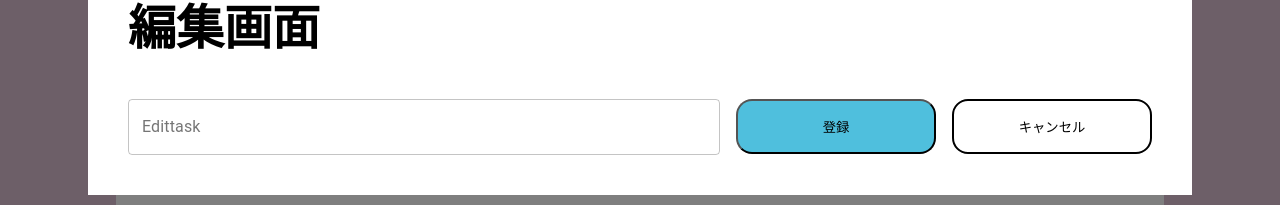
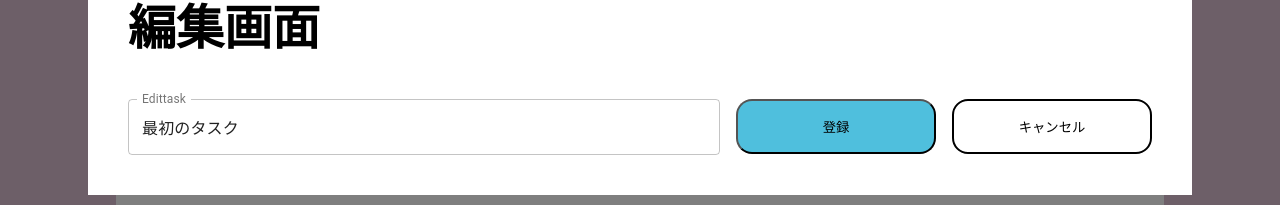
Before and after one commit to kodai01/redux-ts-todo-plus, a React (Create React App) app: page / in a window 1280 px wide. Both pictures are taken after a click on the button 1044 px from the left and 312 px from the top of the page. Shown: the part 348-553 px from the top of the page. Built offline with nearby package versions, Linux system fonts and the light colour scheme.

Commit message:
7のモーダルの開閉と編集機能を実装

```diff
--- a/src/features/task/taskItem/taskItem.tsx
+++ b/src/features/task/taskItem/taskItem.tsx
@@ -8,20 +8,38 @@ import DeleteIcon from '@material-ui/icons/Delete';
 import SimpleModal from '../../modal/simpleModal';
 import Modal from '@material-ui/core/Modal';
 import TextField from '@material-ui/core/TextField';
+import { useDispatch, useSelector } from 'react-redux';
+import {
+  selectIsModalOpen,
+  toggleModalOpen,
+  editTask,
+  selectEditTask,
+  replaceTask,
+} from '../taskSlice';
 
 interface PropTypes {
   task: { id: number; title: string; completed: boolean };
 }
 
 const TaskItem: React.FC<PropTypes> = ({ task }) => {
-  const [open, setOpen] = React.useState(false);
+  const isModalOpen = useSelector(selectIsModalOpen);
+  const editValue = useSelector(selectEditTask);
+  const dispatch = useDispatch();
 
   const handleOpen = () => {
-    setOpen(true);
+    dispatch(editTask(task));
+    dispatch(toggleModalOpen(true));
   };
 
   const handleClose = () => {
-    setOpen(false);
+    dispatch(toggleModalOpen(false));
+  };
+
+  const handleReplace = (data: any) => {
+    const sendData = { ...replaceTask, title: data.taskTitle };
+    dispatch(editTask(data));
+    dispatch(toggleModalOpen(false));
+    console.log(data);
   };
 
   return (
@@ -45,7 +63,7 @@ const TaskItem: React.FC<PropTypes> = ({ task }) => {
       </div>
       <Modal
         className="modal"
-        open={open}
+        open={isModalOpen}
         onClose={handleClose}
         aria-labelledby="simple-modal-title"
         aria-describedby="simple-modal-description"
@@ -59,8 +77,9 @@ const TaskItem: React.FC<PropTypes> = ({ task }) => {
               label="Edittask"
               variant="outlined"
               name="taskTitle"
+              defaultValue={editValue.title}
             />
-            <button className="submit" type="submit">
+            <button className="submit" type="button" onClick={handleReplace}>
               登録
             </button>
             <button className="cancel" type="button" onClick={handleClose}>
--- a/src/features/task/taskSlice.ts
+++ b/src/features/task/taskSlice.ts
@@ -41,14 +41,45 @@ export const taskSlice = createSlice({
       };
       state.tasks = [newTask, ...state.tasks];
     },
+    //3.1.modalの開閉
+    toggleModalOpen: (state, action) => {
+      state.isModalOpen = action.payload;
+    },
+
+    //3.2.どのtaskを選択しているか管理
+    editTask: (state, action) => {
+      state.selectedTask = action.payload;
+    },
+
+    //3.4.taskの編集
+    replaceTask: (state, action) => {
+      //state.tasksの中から指定したtaskを抜き出す
+      const task = state.tasks.find((t) => t.id === action.payload.id);
+
+      if (task) {
+        //抜き出したtasのtitleを書き換える
+        task.title = action.payload.title;
+      }
+    },
   },
 });
 //1.4.actionをexport
-export const { createTask } = taskSlice.actions;
+export const {
+  createTask,
+  toggleModalOpen,
+  editTask,
+  replaceTask,
+} = taskSlice.actions;
 //1.5.useSelectorを用いてstateの中身をReactに反映
 //                                                               => state.nameで書いたこと.Taskstateに書いてあるtasksをselectTaskが持つ
 export const selectTask = (state: RootState): TaskState['tasks'] =>
   state.task.tasks;
+
+export const selectIsModalOpen = (state: RootState): TaskState['isModalOpen'] =>
+  state.task.isModalOpen;
+//3.3.  3.2でやったのをexport
+export const selectEditTask = (state: RootState): TaskState['selectedTask'] =>
+  state.task.selectedTask;
 //1.6.store.tsへ
 //useSelector(selectTask)
 
```
